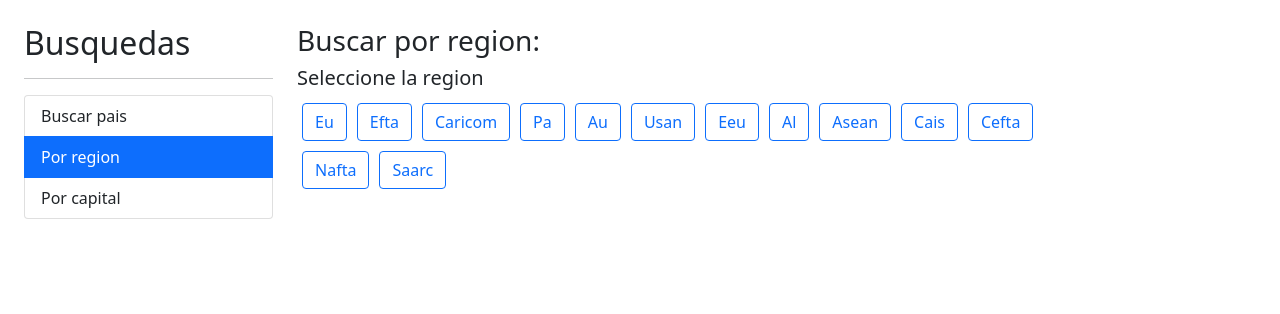
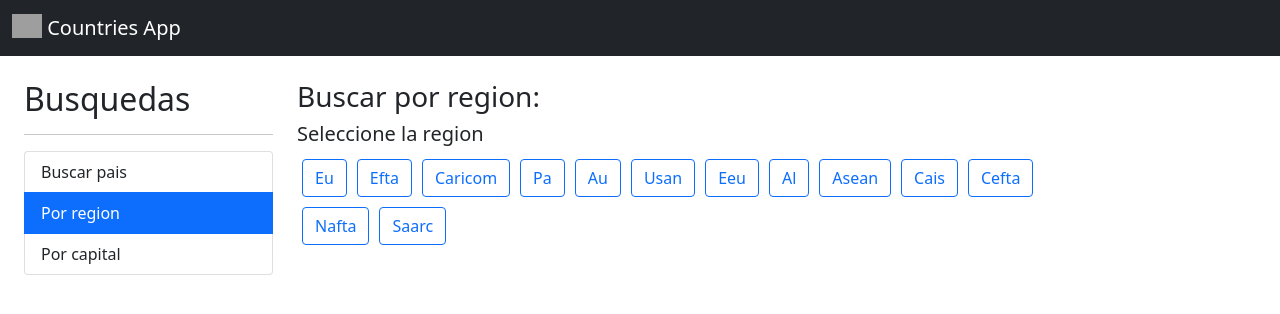
Before and after one commit to guidoperman1986/angular-paises-app, an Angular app: page /region in a window 1280 px wide. Shown: the top 314 px of the page. Built offline with nearby package versions, Linux system fonts and the light colour scheme; grey boxes are pictures that could not be loaded.

Commit message:
add header component and update navbar styling; change API URL to v3.1

```diff
--- a/src/app/app.component.css
+++ b/src/app/app.component.css
@@ -0,0 +1,3 @@
+.navbar-brand {
+    color: #fff;
+}
--- a/src/app/app.component.html
+++ b/src/app/app.component.html
@@ -1,3 +1,14 @@
+<div>
+  <nav class="navbar bg-dark navbar-expand-lg bg-body-tertiary">
+    <div class="container-fluid">
+      <a class="navbar-brand" href="#">
+        <img src="https://angular.io/assets/images/logos/angular/angular.svg" alt="Angular Logo" width="30" height="24" class="d-inline-block align-text-top">
+        Countries App
+      </a>
+    </div>
+  </nav>
+</div>
+
 <div class="row container mt-4">
   <div class="col-3">
     <app-sidebar></app-sidebar>
@@ -6,6 +17,5 @@
 
   <div class="col">
     <router-outlet></router-outlet>
-
   </div>
 </div>
--- a/src/app/pais/services/pais.service.ts
+++ b/src/app/pais/services/pais.service.ts
@@ -8,7 +8,7 @@ import { Country } from '../interfaces/pais.interface';
   providedIn: 'root',
 })
 export class PaisService {
-  private apiUrl = 'https://restcountries.com/v2';
+  private apiUrl = 'https://restcountries.com/v3.1';
   error!: boolean;
 
   constructor(private http: HttpClient) {}
--- /dev/null
+++ b/src/app/shared/header/header.component.html
@@ -0,0 +1 @@
+<p>header works!</p>
```
Also changed, not shown: src/app/shared/header/header.component.ts (added, +11 -0 lines), src/app/shared/header/header.component.css (added), 1 other file (tests, documents, lock files or other folders).
